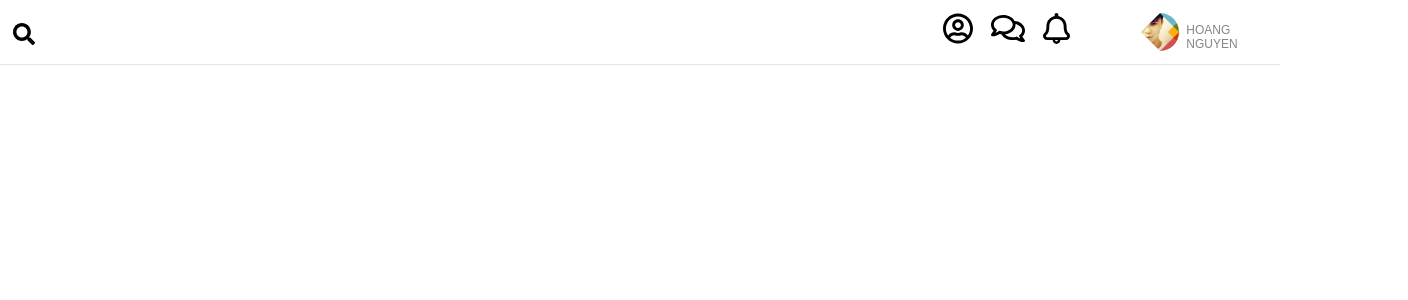
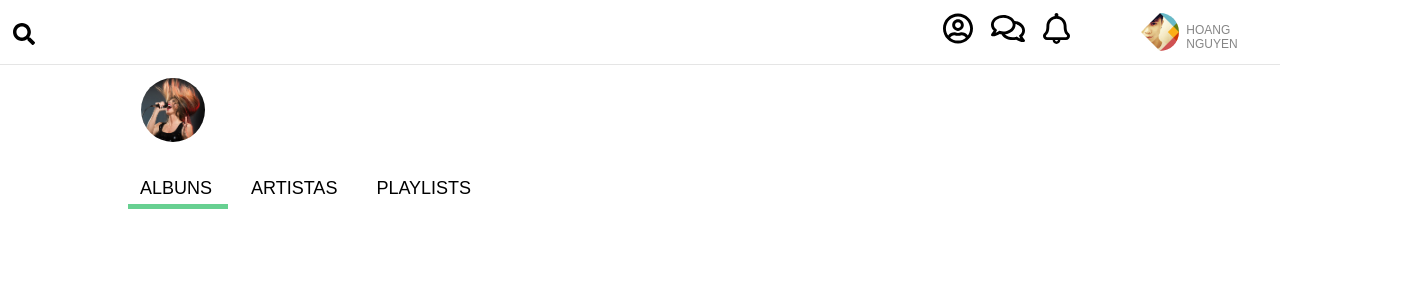
Before and after one commit to SharksT/itunes-search-app, a React (Create React App) app: page / in a window 1280 px wide. Shown: the top 300 px of the page, 1408 px wide, since content can reach past the window. Built offline with nearby package versions, Linux system fonts and the light colour scheme.

Commit message:
Revert "Cleaning"
This reverts commit 91db7746b8f7e20dac4412ddc854857117a72d2b.

```diff
--- a/src/components/search/index.js
+++ b/src/components/search/index.js
@@ -28,7 +28,6 @@ export default function Search(props) {
   }
   let myData = props.search || {}
   return (
-
   <div className='container'>
     <div className="header">
       <div className="top">
@@ -48,7 +47,6 @@ export default function Search(props) {
         <p className='contactName'>HOANG NGUYEN</p>
         </div>
       </div>
-  { (props.artistName != '') ?
       <div className="mid">
         <div className="artist">
         <img src={singer} className="imgSinger"/>
@@ -63,7 +61,7 @@ export default function Search(props) {
         </ul>
         </div>
       </div>
-    :null} </div>
+    </div>
         {
 
             Object.keys(myData).sort(function(a,b){return getYear(myData[b][0]) - getYear(myData[a][0]) }).map(key => {
@@ -89,7 +87,6 @@ export default function Search(props) {
               )
           })
         }
-
   </div>
   )
 }
```
